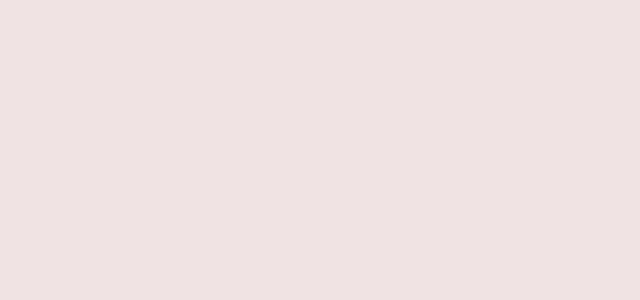
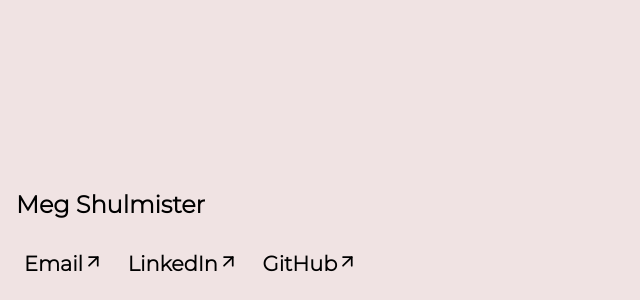
Before and after one commit to earthlymeg/portfolio-v2, a React (Create React App) app: page / in a window 1280 px wide. Shown: the part 2084-2384 px from the top of the page, without its empty margins (0-640 px from the left). Before the commit the page ends 2234 px from the top, so only its background shows below. Built offline with nearby package versions, Linux system fonts and the light colour scheme.

Commit message:
styling footer

```diff
--- a/src/App.js
+++ b/src/App.js
@@ -15,7 +15,7 @@ function App() {
     <div className='App'>
     <Header />
     <ExperiencePage/>
-    {/* <Footer/> */}
+    <Footer/>
     </div>
   );
 }
--- a/src/components/Footer.jsx
+++ b/src/components/Footer.jsx
@@ -1,18 +1,25 @@
+
 import '../styles/footer.css'
+import {FiArrowUpRight} from 'react-icons/fi';
+import AOS from 'aos';
+import 'aos/dist/aos.css';
+
 function Footer() {
+
+
   return (
     <footer>
       <div className="footer">
         <h3>Meg Shulmister</h3>
         <div className="footer-btns">
-        <button>
-          <a href="mailto:meganshulmister@gmail.com">Email Me</a>
+        <button >
+          <a href="mailto:meganshulmister@gmail.com">Email<FiArrowUpRight/></a>
         </button>
-        <button>
-          <a href="https://www.linkedin.com/in/meganshulmister019/">LinkedIn</a>
-        </button>
-        <button>
-          <a href="https://github.com/earthlymeg">GitHub</a>
+        <button >
+          <a href="https://www.linkedin.com/in/meganshulmister019/">LinkedIn<FiArrowUpRight/></a>
+        </button >
+        <button >
+          <a href="https://github.com/earthlymeg">GitHub<FiArrowUpRight/></a>
         </button>
         </div>
       </div>
--- a/src/styles/footer.css
+++ b/src/styles/footer.css
@@ -1,20 +1,53 @@
-footer {
 
-}
 .footer {
   margin: 1rem;
   display: flex;
   flex-direction: column;
   bottom: 0;
-
-
 }
-
+.footer a {
+  font-weight: 1000;
+}
+.footer-btns {
+  margin-top: 0;
+}
 .footer button {
   display: inline-block;
   margin: 0;
-  margin-right: .5rem;
+  margin-right: 0.5rem;
+  font-size: 5rem;
+  background: none;
+  color: inherit;
+  border: none;
+  padding: 0.5rem;
+  font: inherit;
+  border-radius: 15px;
 }
 
-@media only screen and (min-device-width: 768px) and (max-device-width: 1199px) and (-webkit-min-device-pixel-ratio: 1) {
+.footer button:hover {
+  color: rgb(123, 214, 223);
 }
+
+@media only screen and (min-device-width: 768px) and (-webkit-min-device-pixel-ratio: 1) {
+  footer {
+    flex-direction: row;
+    align-items: baseline;
+    /* margin-left: 2rem; */
+  }
+
+  .footer h3 {
+    font-size: 1.5rem;
+    font-weight: 700;
+    display: inline-block !important;
+    width: fit-content;
+  }
+
+  .footer-btns{
+    width: fit-content;
+    display: inline-block !important;
+  }
+
+  .footer a {
+    font-size: 1.3rem;
+  }
+}
```
